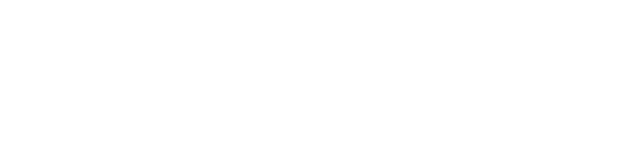
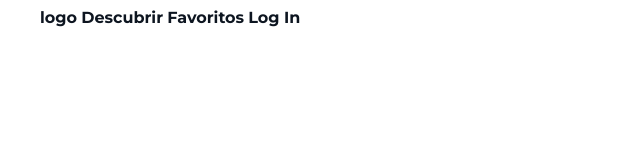
Before and after one commit to miguejs/plazes, a plain HTML site: page index.html in a window 1280 px wide. Shown: the whole page, without its empty margins (0-640 px from the left). Drawn offline with Linux system fonts and the light colour scheme.

Commit message:
Add layout file

```diff
--- a/index.html
+++ b/index.html
@@ -4,9 +4,23 @@
   <meta charset="UTF-8">
   <meta name="viewport" content="width=device-width, initial-scale=1.0">
   <meta http-equiv="X-UA-Compatible" content="ie=edge">
+  <link rel="stylesheet" href="styles/base.css">
+  <link rel="stylesheet" href="styles/layout.css">
+  <link href="https://fonts.googleapis.com/css?family=Montserrat:400,700|Raleway:400,700" rel="stylesheet">
   <title>Document</title>
 </head>
 <body>
-
+  <header>
+    <nav class="container">
+      <a href="#logo">logo</a>
+      <a href="#descubrir">Descubrir</a>
+      <a href="#favoritos">Favoritos</a>
+      <a href="#login">Log In</a>
+    </nav>
+  </header>
+  <section></section>
+  <section></section>
+  <section></section>
+  <footer></footer>
 </body>
 </html>
--- a/styles/base.css
+++ b/styles/base.css
@@ -0,0 +1,15 @@
+body {
+  background-color: #fff;
+  color: #0d1520;
+  font-family: 'Montserrat', sans-serif;
+}
+
+h1 {
+
+}
+
+a {
+  font-weight: bold;
+  text-decoration: none;
+  color: #0d1520;
+}
--- /dev/null
+++ b/styles/layout.css
@@ -0,0 +1,7 @@
+nav {
+
+}
+
+.container {
+  margin: 0 32px 0 32px;
+}
```
